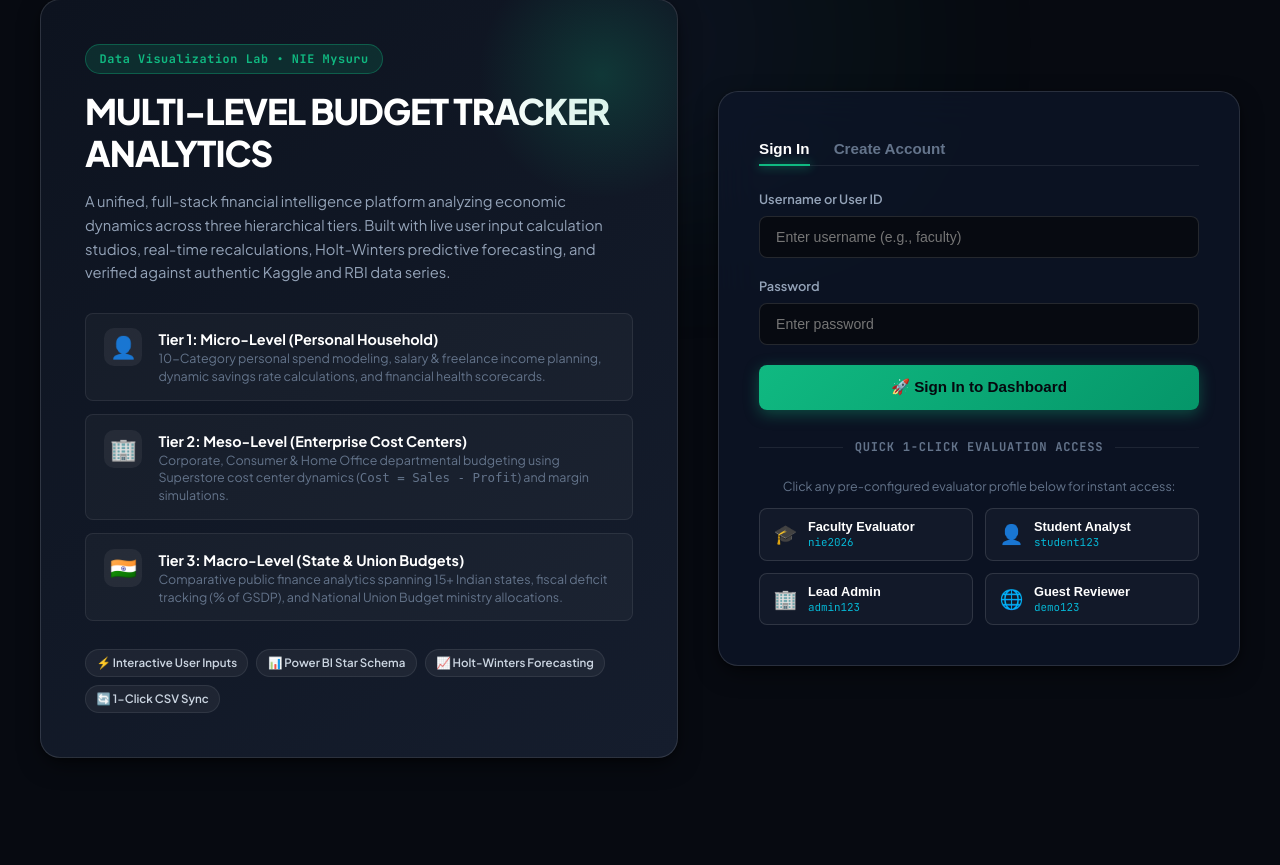
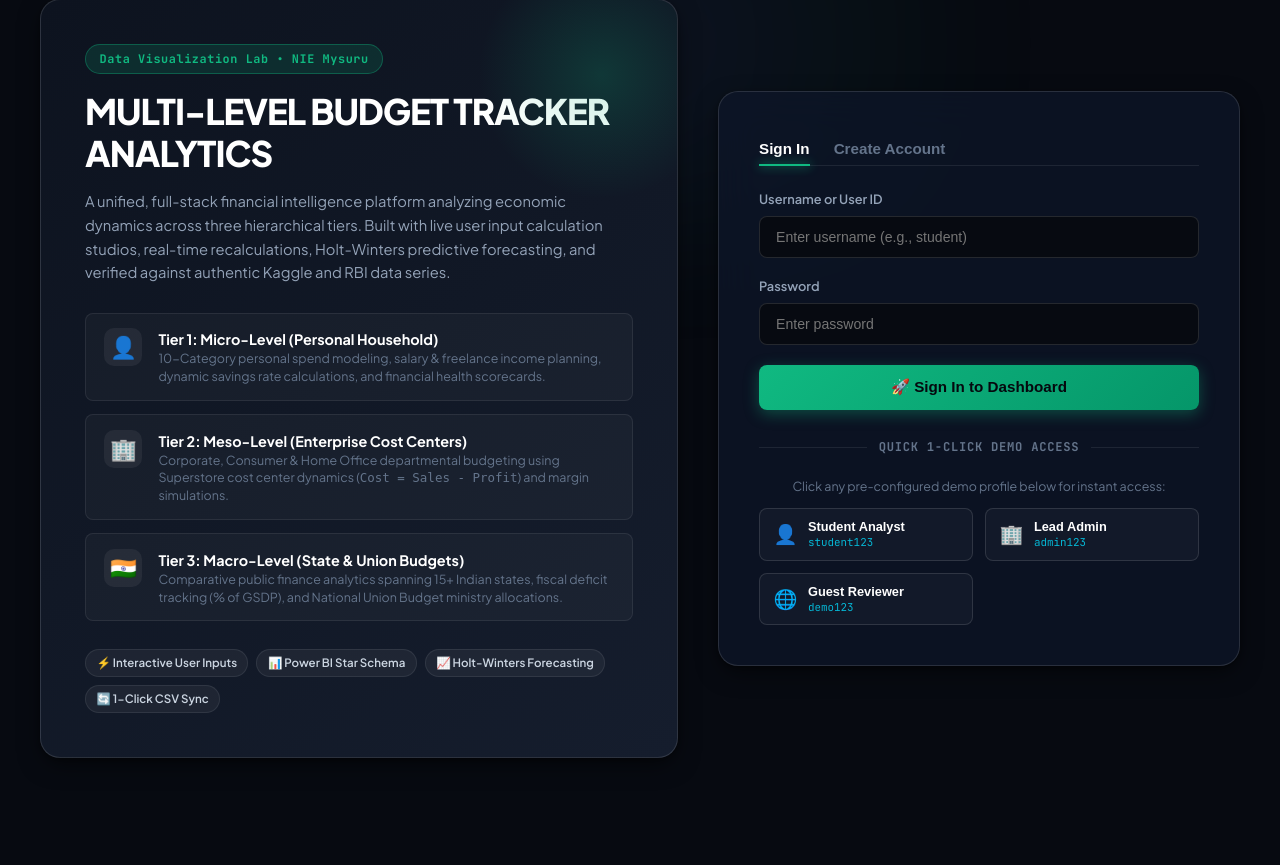
Before and after one commit to RohithSV2/multi-level-budget-analytics, a Flask app: page / in a window 1280 px wide. Shown: the part 157-1022 px from the top of the page. Run offline with Flask 3, Linux system fonts and the light colour scheme.

Commit message:
feat: remove faculty evaluator profile, role, and section across frontend and backend

```diff
--- a/backend/analytics_engine.py
+++ b/backend/analytics_engine.py
@@ -613,7 +613,7 @@ def get_predictive_analytics(whatif_ind_cut_pct=0, whatif_org_growth_pct=0, what
         "projected_next_year": future_state_forecast[0]
     }
 
-    # Faculty Decision-Making "So What?" Analytical Interpretation
+    # Executive Decision-Making Analytical Interpretation
     savings_impact = round(future_ind_forecast[0] * (float(whatif_ind_cut_pct) / 100.0), 2)
     org_boost = round(future_org_forecast[0] - (last_org * 1.035), 2)
 
--- a/backend/app.py
+++ b/backend/app.py
@@ -80,7 +80,7 @@ def auth_register():
 def auth_demo():
     try:
         body = request.get_json(force=True) or {}
-        role = body.get("role", "faculty")
+        role = body.get("role", "student")
         user = get_demo_user(role)
         if user:
             return jsonify({
@@ -97,7 +97,6 @@ def auth_me():
     return jsonify({
         "status": "online",
         "demo_profiles": [
-            {"username": "faculty", "name": "Prof. Faculty Evaluator", "role": "Faculty / Examiner", "pass": "nie2026"},
             {"username": "student", "name": "Rohith S V", "role": "Student Researcher", "pass": "student123"},
             {"username": "admin", "name": "Lead Financial Administrator", "role": "System Administrator", "pass": "admin123"},
             {"username": "demo", "name": "Guest Reviewer", "role": "Guest Analyst", "pass": "demo123"}
--- a/backend/database.py
+++ b/backend/database.py
@@ -134,7 +134,6 @@ def init_db():
     if user_count == 0:
         demo_accounts = [
             ("admin", hash_password("admin123"), "Lead Financial Administrator", "System Administrator"),
-            ("faculty", hash_password("nie2026"), "Prof. Faculty Evaluator", "Faculty / Examiner"),
             ("student", hash_password("student123"), "Rohith S V", "Student Researcher"),
             ("demo", hash_password("demo123"), "Guest Reviewer", "Guest Analyst")
         ]
@@ -297,12 +296,13 @@ def create_user(username, password, full_name, role="Financial Analyst"):
 
 def get_demo_user(role_key):
     role_map = {
-        "faculty": "faculty",
         "student": "student",
         "admin": "admin",
         "demo": "demo"
     }
-    uname = role_map.get(str(role_key).lower(), "demo")
+    uname = role_map.get(str(role_key).lower())
+    if not uname:
+        return None
     conn = get_db_connection()
     user = conn.execute("SELECT id, username, full_name, role FROM users WHERE username = ?", (uname,)).fetchone()
     conn.close()
--- a/frontend/static/js/app.js
+++ b/frontend/static/js/app.js
@@ -999,7 +999,7 @@ const App = {
     const pState = document.getElementById("proj-kpi-state");
     if (pState && data.state_forecast) pState.textContent = `₹${Number(data.state_forecast.projected_next_year).toLocaleString('en-IN')}`;
 
-    // Faculty Decision Takeaway Box
+    // Decision Takeaway Box
     const takeawayEl = document.getElementById("forecast-takeaway-text") || document.getElementById("predictive-takeaway-text");
     if (takeawayEl) takeawayEl.textContent = data.decision_insights;
   },
--- a/frontend/templates/index.html
+++ b/frontend/templates/index.html
@@ -170,7 +170,7 @@
           <div class="secondary-card">
             <div>
               <h3>⚡ Power BI Data Hub</h3>
-              <p>Download ready-to-load transformed CSVs, copy DAX measures and Power Query M-code, and view the faculty viva cheatsheet.</p>
+              <p>Download ready-to-load transformed CSVs, copy DAX measures and Power Query M-code, and view technical architecture documentation.</p>
             </div>
             <button type="button" class="btn btn-teal btn-sm" onclick="App.switchTab('powerbi-hub')">Open Power BI Hub &rarr;</button>
           </div>
@@ -841,9 +841,9 @@
           </div>
         </div>
 
-        <!-- Faculty Decision Takeaway Box -->
+        <!-- Decision Takeaway Box -->
         <div class="decision-takeaway-box">
-          <h4>💡 Decision-Making Implications (Faculty "So What?" Analytical Interpretation)</h4>
+          <h4>💡 Decision-Making Implications (Analytical Interpretation & Impact)</h4>
           <pre id="forecast-takeaway-text">Adjust sliders above to observe simulated economic impacts.</pre>
         </div>
       </div>
--- a/frontend/templates/login.html
+++ b/frontend/templates/login.html
@@ -89,7 +89,7 @@
         <form id="form-signin" onsubmit="handleSignIn(event)">
           <div class="form-group-clean">
             <label for="signin-username">Username or User ID</label>
-            <input type="text" id="signin-username" class="form-control-clean" placeholder="Enter username (e.g., faculty)" required autocomplete="username">
+            <input type="text" id="signin-username" class="form-control-clean" placeholder="Enter username (e.g., student)" required autocomplete="username">
           </div>
 
           <div class="form-group-clean">
@@ -106,7 +106,7 @@
         <form id="form-register" style="display: none;" onsubmit="handleRegister(event)">
           <div class="form-group-clean">
             <label for="reg-fullname">Full Name</label>
-            <input type="text" id="reg-fullname" class="form-control-clean" placeholder="e.g., Dr. Jane Smith" required>
+            <input type="text" id="reg-fullname" class="form-control-clean" placeholder="e.g., Jane Smith" required>
           </div>
 
           <div class="form-group-clean">
@@ -118,8 +118,8 @@
             <label for="reg-role">Role / Department</label>
             <select id="reg-role" class="form-control-clean">
               <option value="Student Researcher">Student Researcher</option>
-              <option value="Faculty / Examiner">Faculty / Examiner</option>
               <option value="Lead Analyst">Lead Financial Analyst</option>
+              <option value="System Administrator">System Administrator</option>
               <option value="Guest Reviewer">Guest Reviewer</option>
             </select>
           </div>
@@ -136,22 +136,14 @@
 
         <!-- QUICK 1-CLICK DEMO ACCESS -->
         <div class="auth-divider">
-          <span>Quick 1-Click Evaluation Access</span>
+          <span>Quick 1-Click Demo Access</span>
         </div>
 
         <p style="font-size: 0.78rem; color: var(--text-muted); text-align: center; margin-block-end: 0.75rem;">
-          Click any pre-configured evaluator profile below for instant access:
+          Click any pre-configured demo profile below for instant access:
         </p>
 
         <div class="demo-login-grid">
-          <button type="button" class="btn-demo-pill" onclick="handleDemoLogin('faculty')">
-            <span class="icon">🎓</span>
-            <div class="info">
-              <strong>Faculty Evaluator</strong>
-              <small>nie2026</small>
-            </div>
-          </button>
-
           <button type="button" class="btn-demo-pill" onclick="handleDemoLogin('student')">
             <span class="icon">👤</span>
             <div class="info">
```
Also changed, not shown: backend/budget_tracker.db.
